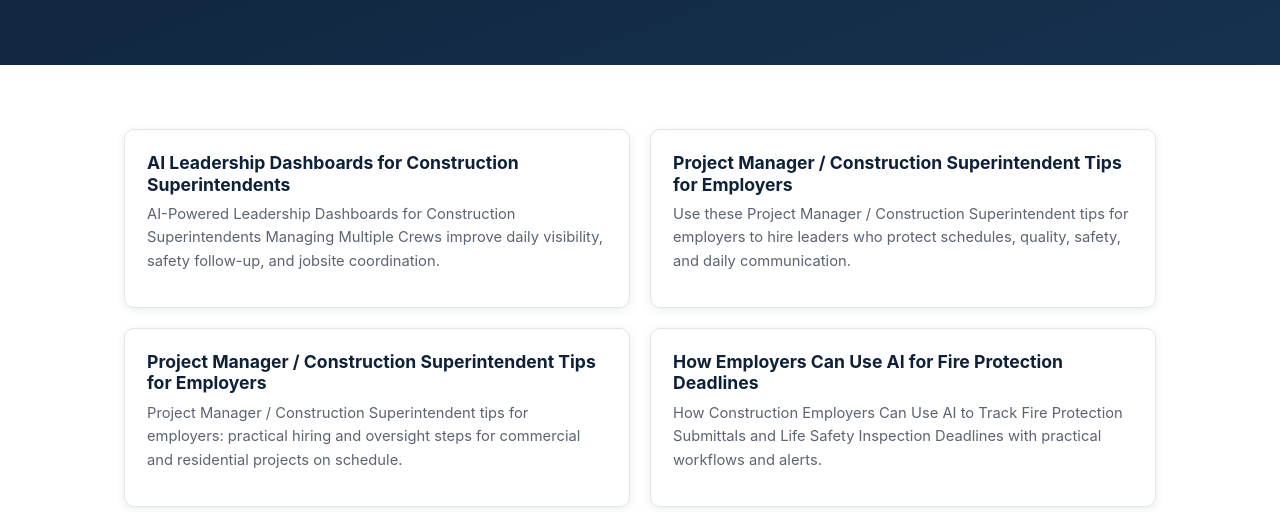
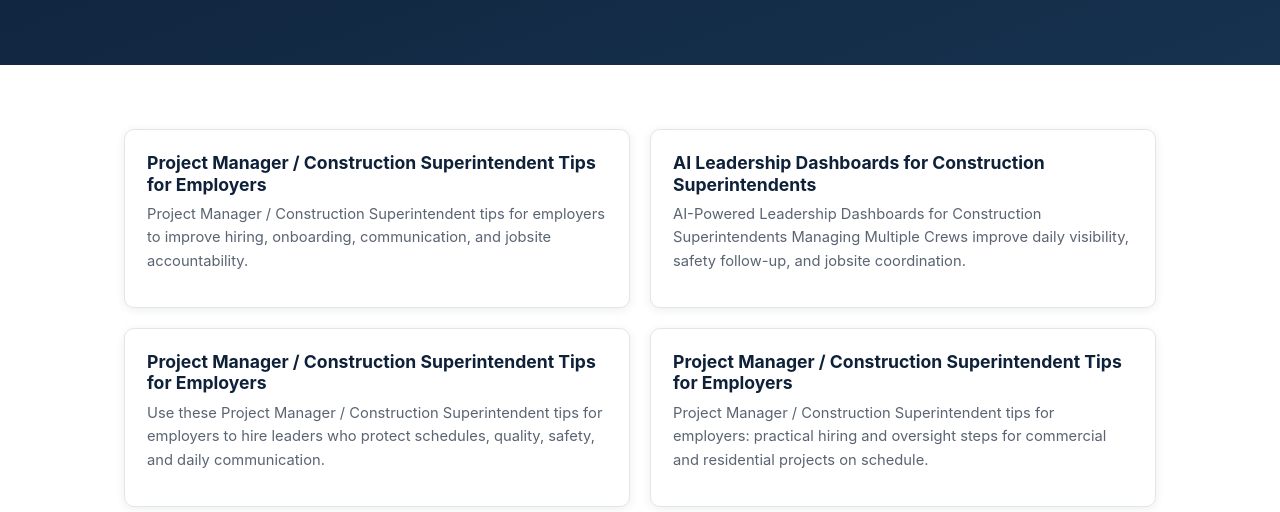
Before and after one commit to johnikonmarketing/johnikonmarketing.github.io, a plain HTML site: page blog/index.html in a window 1280 px wide. Shown: the part 288-800 px from the top of the page. Drawn offline with Linux system fonts and the light colour scheme.

Commit message:
IKON: publish "Project Manager / Construction Superintendent Tips for Employers"

```diff
--- a/blog/index.html
+++ b/blog/index.html
@@ -77,7 +77,12 @@
     <div class="wrap">
       <div class="post-list">
 
-        <a class="post-card" href="ai-leadership-dashboards-construction-superintendents.html">
+        <a class="post-card" href="project-manager-construction-superintendent-tips-employers.html">
+  <h2>Project Manager / Construction Superintendent Tips for Employers</h2>
+  <p>Project Manager / Construction Superintendent tips for employers to improve hiring, onboarding, communication, and jobsite accountability.</p>
+</a>
+
+<a class="post-card" href="ai-leadership-dashboards-construction-superintendents.html">
   <h2>AI Leadership Dashboards for Construction Superintendents</h2>
   <p>AI-Powered Leadership Dashboards for Construction Superintendents Managing Multiple Crews improve daily visibility, safety follow-up, and jobsite coordination.</p>
 </a>
```
